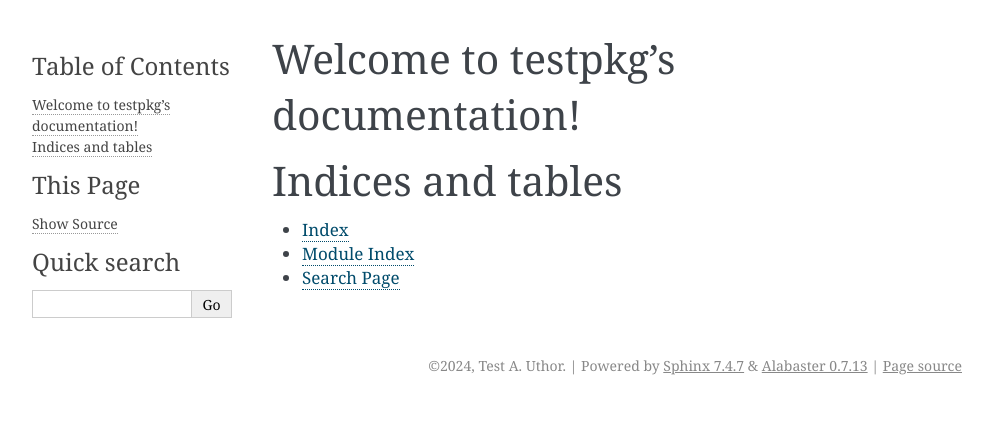
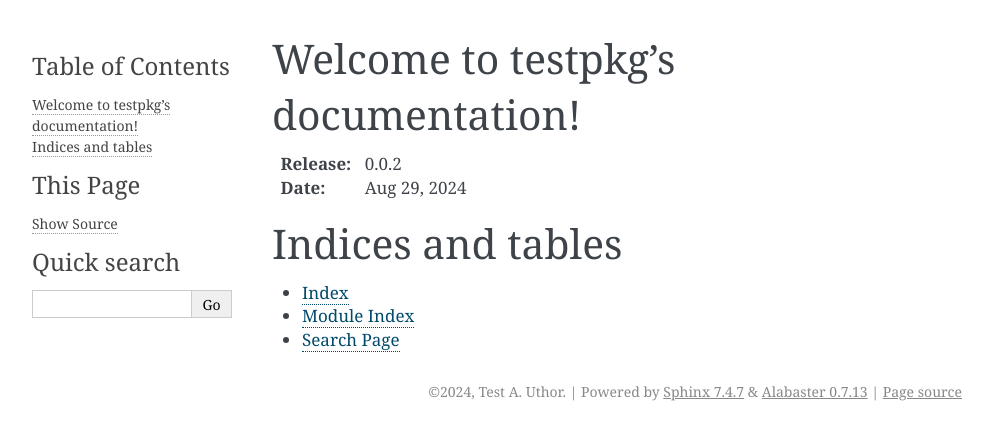
Before and after one commit to testorg2next/testrepo, a Sphinx documentation site: the page built from docs/index.rst, in a window 1280 px wide. Shown: the top 440 px of the page, without its empty margins (148-1141 px from the left). Built offline with Sphinx 7.4.7, drawn with Linux system fonts in a browser that asks for light colours.

Commit message:
next release

```diff
--- a/docs/conf.py
+++ b/docs/conf.py
@@ -9,7 +9,7 @@
 project = 'testpkg'
 copyright = '2024, Test A. Uthor'
 author = 'Test A. Uthor'
-release = '0.0.1'
+release = '0.0.2'
 
 # -- General configuration ---------------------------------------------------
 # https://www.sphinx-doc.org/en/master/usage/configuration.html#general-configuration
--- a/docs/index.rst
+++ b/docs/index.rst
@@ -5,6 +5,9 @@
 
 Welcome to testpkg's documentation!
 ===================================
+
+:Release: |release|
+:Date: |today|
 
 .. toctree::
    :maxdepth: 2
--- a/setup.py
+++ b/setup.py
@@ -2,7 +2,7 @@ from setuptools import setup
 
 setup(
     name='testpkg',
-    version='0.0.1',
+    version='0.0.2',
     install_requires=[
         'numpy>=1.11.0',
         'scipy',
```
